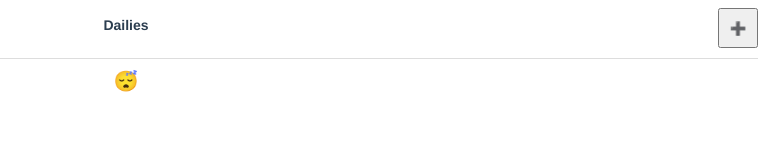
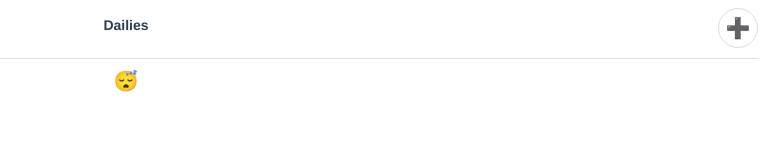
Before and after one commit to alexmiddeleer/dailies, a Vue app: page / in a window 1280 px wide. Shown: the top 153 px of the page, without its empty margins (514-1280 px from the left). Built offline with nearby package versions, Linux system fonts and the light colour scheme.

Commit message:
Button styles

```diff
--- a/src/App.vue
+++ b/src/App.vue
@@ -139,4 +139,12 @@ header button {
   z-index: 2;
   padding: 0;
 }
+button {
+  border: 1px solid #ddd;
+  border-radius: 40px;
+  outline: none;
+  font: inherit;
+  color: inherit;
+  background: none;
+}
 </style>
```
